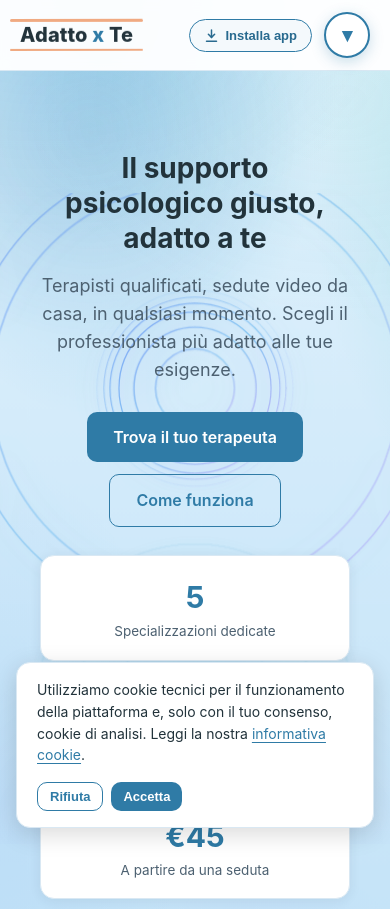
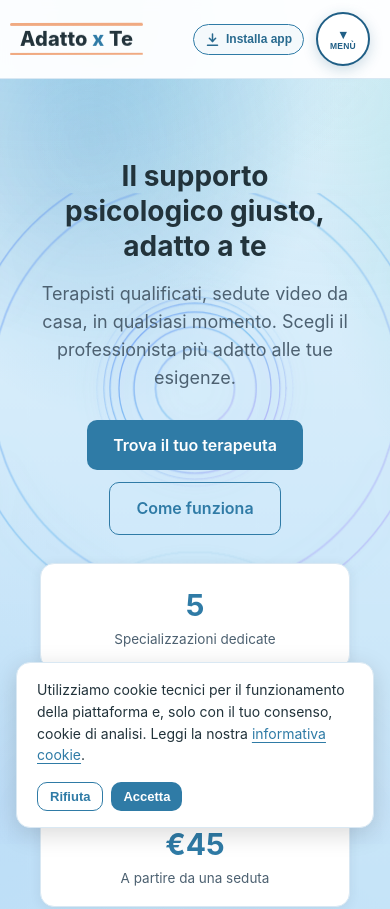
Before and after one commit to antonio-durso/adattoxte, a React (Vite) app in the folder frontend/: page / in a window 390 px wide. Shown: the top 909 px of the page. Built offline with nearby package versions, Linux system fonts and the light colour scheme; no server answers.

Commit message:
ui(nav): tasto menu mobile con freccia, bordo piu scuro e scritta 'Menù' interna + compattezza schermi stretti

```diff
--- a/frontend/src/components/Navbar.jsx
+++ b/frontend/src/components/Navbar.jsx
@@ -96,9 +96,9 @@ export default function Navbar() {
             <path d="M7 10l5 5 5-5" />
             <path d="M4 21h16" />
           </svg>
-          {t('nav.install')}
+          <span className="install-label">{t('nav.install')}</span>
         </button>
-        {/* Tasto menu interattivo (mobile): rotondo, a freccia, apre/chiude il menu a tendina */}
+        {/* Tasto menu interattivo (mobile): cerchio con freccia e scritta "Menù" piccola dentro */}
         <button
           className="nav-toggle"
           onClick={() => setMenuOpen(!menuOpen)}
@@ -107,6 +107,7 @@ export default function Navbar() {
           aria-label={menuOpen ? 'Chiudi menu' : 'Apri menu'}
         >
           <span aria-hidden="true" className={`nav-toggle-icon${menuOpen ? ' open' : ''}`}>▾</span>
+          <span aria-hidden="true" className="nav-toggle-text">{lang === 'it' ? 'Menù' : 'Menu'}</span>
         </button>
         <nav id="main-menu" className={menuOpen ? 'nav-links open' : 'nav-links'} onClick={() => setMenuOpen(false)}>
           <Link to={enPrefix + '/terapeuti'}>{t('nav.therapists')}</Link>
--- a/frontend/src/styles.css
+++ b/frontend/src/styles.css
@@ -589,27 +589,52 @@ body:not(.react-mounted) .reveal { opacity: 1; transform: none; }
 
 /* ===== Responsive ===== */
 @media (max-width: 820px) {
-  /* Tasto menu rotondo interattivo (stile tasto tastiera) */
+  /* Tasto menu rotondo: cerchio chiaro, bordo leggermente scuro,
+     freccia (ruota all'apertura) + scritta "Menù" piccola dentro */
   .nav-toggle {
     display: inline-flex;
+    flex-direction: column;
     align-items: center;
     justify-content: center;
-    width: 46px;
-    height: 46px;
+    gap: 1px;
+    width: 54px;
+    height: 54px;
     border-radius: 50%;
-    border: 2px solid var(--primary);
+    border: 2px solid #205f86;
     background: #fff;
-    color: var(--primary);
-    font-size: 20px;
-    font-weight: 700;
+    color: #205f86;
     cursor: pointer;
     flex-shrink: 0;
-    box-shadow: 0 4px 14px rgba(47, 123, 166, 0.25);
+    box-shadow: 0 4px 14px rgba(32, 95, 134, 0.22);
+    transition: transform 0.15s ease;
+  }
+  .nav-toggle:hover,
+  .nav-toggle:focus-visible { border-color: #174b6b; color: #174b6b; }
+  .nav-toggle:active { transform: scale(0.96); }
+  .nav-toggle-icon {
+    display: inline-block;
+    font-size: 13px;
+    line-height: 1;
+    font-weight: 700;
+    transition: transform 0.25s ease;
+  }
+  .nav-toggle-icon.open { transform: rotate(180deg); }
+  .nav-toggle-text {
+    font-size: 8.5px;
+    font-weight: 800;
+    letter-spacing: 0.2px;
+    text-transform: uppercase;
+    line-height: 1;
   }
   /* "Installa app" resta a fianco del pulsante rotondo del menu */
   .install-app-btn { margin-left: auto; }
-  .nav-toggle-icon { display: inline-block; transition: transform 0.25s ease; }
-  .nav-toggle-icon.open { transform: rotate(180deg); }
+  /* Schermi molto stretti: compatto per lasciare spazio a logo e menu */
+  @media (max-width: 480px) {
+    .install-app-btn { padding: 7px 11px; font-size: 12px; }
+  }
+  @media (max-width: 380px) {
+    .install-label { display: none; }
+  }
   /* Menu a tendina che si abbassa */
   .nav-links {
     display: none;
```
